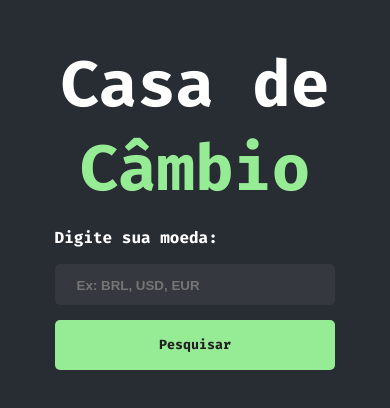
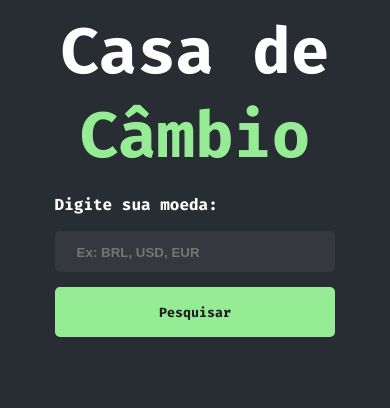
Before and after one commit to kelvynkhrystian/casaDeCambio, a website built with Vite: page index.html in a window 390 px wide. Built offline with nearby package versions, Linux system fonts and the light colour scheme; some packages are replaced by stand-ins of ours.

Commit message:
css-h1-mobile

```diff
--- a/src/style.css
+++ b/src/style.css
@@ -145,4 +145,8 @@ b {
     padding: 10px 20px;
   }
 
+  h1 {
+    margin-top: 10px;
+  }
+
 }
```
